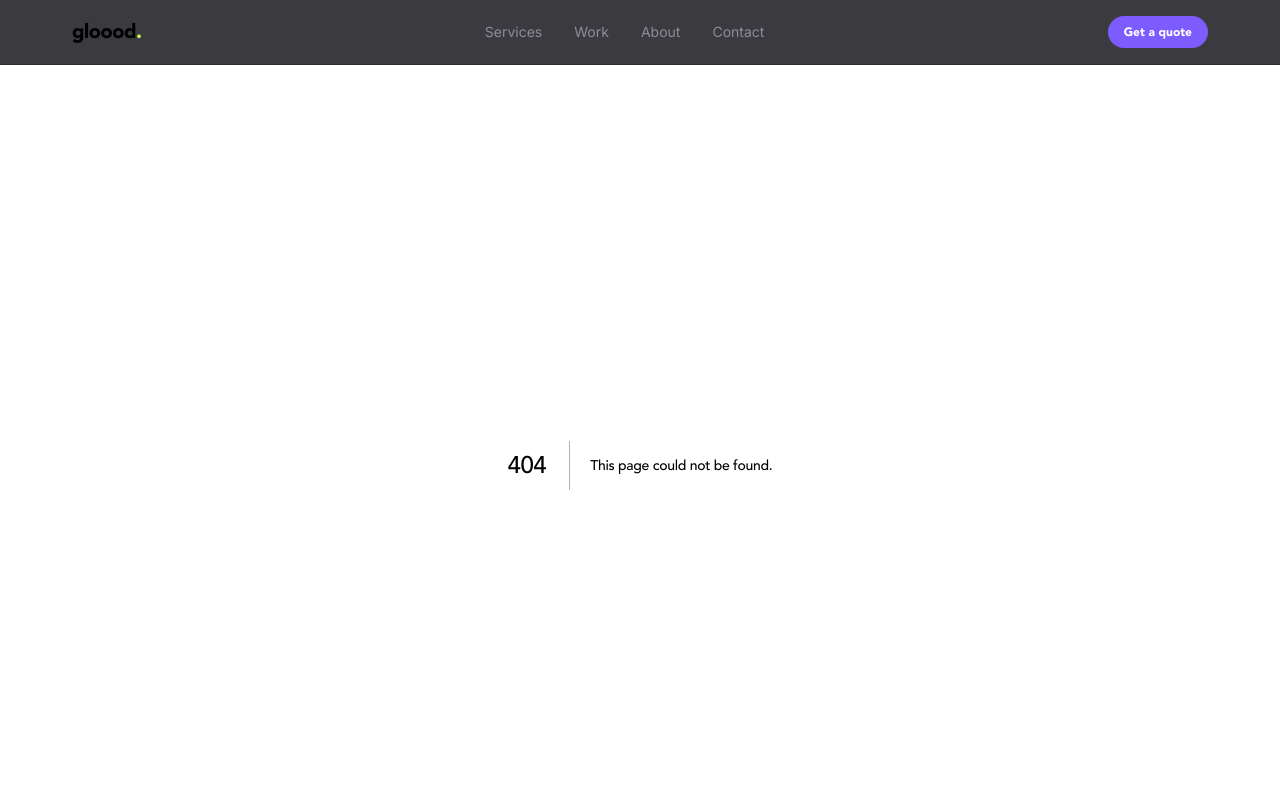
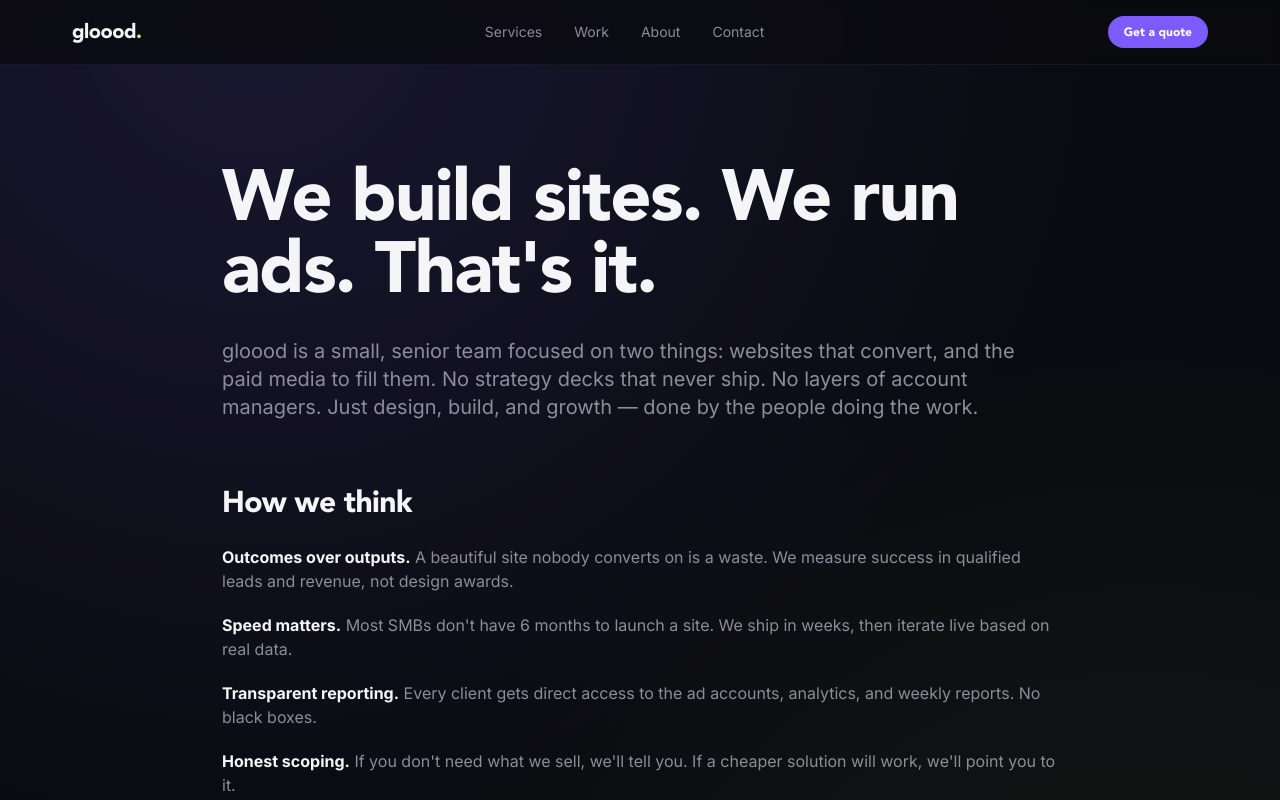
Before and after one commit to surpreet-star/gloood-site, a Next.js app: page /about in a window 1280 px wide. Before the commit this address had no page. Shown: the top 800 px of the page. Built offline with nearby package versions, Linux system fonts and the light colour scheme.

Commit message:
feat: about, contact, thanks pages

```diff
--- /dev/null
+++ b/app/about/page.tsx
@@ -0,0 +1,21 @@
+export const metadata = { title: "About" };
+
+export default function About() {
+  return (
+    <div className="mx-auto max-w-[900px] px-8 py-24">
+      <h1 className="text-5xl md:text-7xl">We build sites. We run ads. That's it.</h1>
+      <p className="mt-8 text-xl text-[var(--color-muted)]">
+        gloood is a small, senior team focused on two things: websites that convert, and the paid media to fill them.
+        No strategy decks that never ship. No layers of account managers. Just design, build, and growth — done by the
+        people doing the work.
+      </p>
+      <h2 className="mt-16 text-3xl">How we think</h2>
+      <div className="mt-6 space-y-5 text-[var(--color-muted)]">
+        <p><strong className="text-[var(--color-text)]">Outcomes over outputs.</strong> A beautiful site nobody converts on is a waste. We measure success in qualified leads and revenue, not design awards.</p>
+        <p><strong className="text-[var(--color-text)]">Speed matters.</strong> Most SMBs don't have 6 months to launch a site. We ship in weeks, then iterate live based on real data.</p>
+        <p><strong className="text-[var(--color-text)]">Transparent reporting.</strong> Every client gets direct access to the ad accounts, analytics, and weekly reports. No black boxes.</p>
+        <p><strong className="text-[var(--color-text)]">Honest scoping.</strong> If you don't need what we sell, we'll tell you. If a cheaper solution will work, we'll point you to it.</p>
+      </div>
+    </div>
+  );
+}
--- /dev/null
+++ b/app/contact/page.tsx
@@ -0,0 +1,22 @@
+import { QuoteForm } from "@/components/site/QuoteForm";
+
+export const metadata = { title: "Contact" };
+
+export default function Contact() {
+  return (
+    <div className="mx-auto max-w-[900px] px-8 py-24">
+      <h1 className="text-5xl md:text-7xl">Let's talk.</h1>
+      <p className="mt-6 text-xl text-[var(--color-muted)]">
+        Tell us about your business. We'll get back within one working day with a plan.
+      </p>
+      <div className="mt-6 flex flex-wrap gap-4 text-sm">
+        <a href="mailto:surpreet@gloood.in" className="text-[var(--color-accent-2)] hover:underline">surpreet@gloood.in</a>
+        <span className="text-[var(--color-muted)]">·</span>
+        <a href="https://wa.me/918686636329" className="text-[var(--color-accent-2)] hover:underline">WhatsApp</a>
+      </div>
+      <div className="mt-16">
+        <QuoteForm sourcePage="/contact" />
+      </div>
+    </div>
+  );
+}
--- /dev/null
+++ b/app/contact/thanks/page.tsx
@@ -0,0 +1,13 @@
+import Link from "next/link";
+
+export const metadata = { title: "Thanks" };
+
+export default function Thanks() {
+  return (
+    <div className="mx-auto max-w-[700px] px-8 py-32 text-center">
+      <h1 className="text-5xl md:text-7xl">Thanks.</h1>
+      <p className="mt-6 text-xl text-[var(--color-muted)]">We got your message. We'll be in touch within one working day.</p>
+      <Link href="/" className="mt-12 inline-block rounded-xl border border-[var(--color-border-subtle)] px-7 py-3.5 text-sm font-display font-medium">Back to home</Link>
+    </div>
+  );
+}
```
